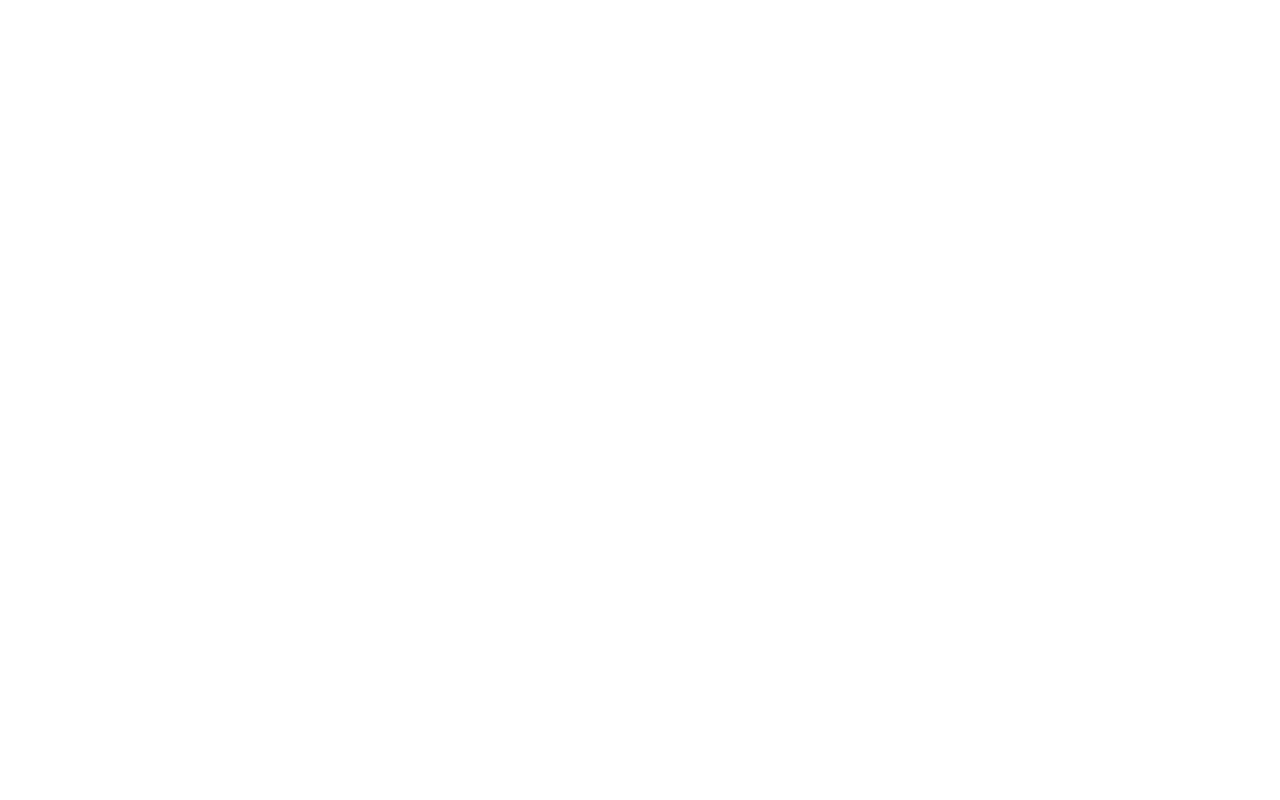
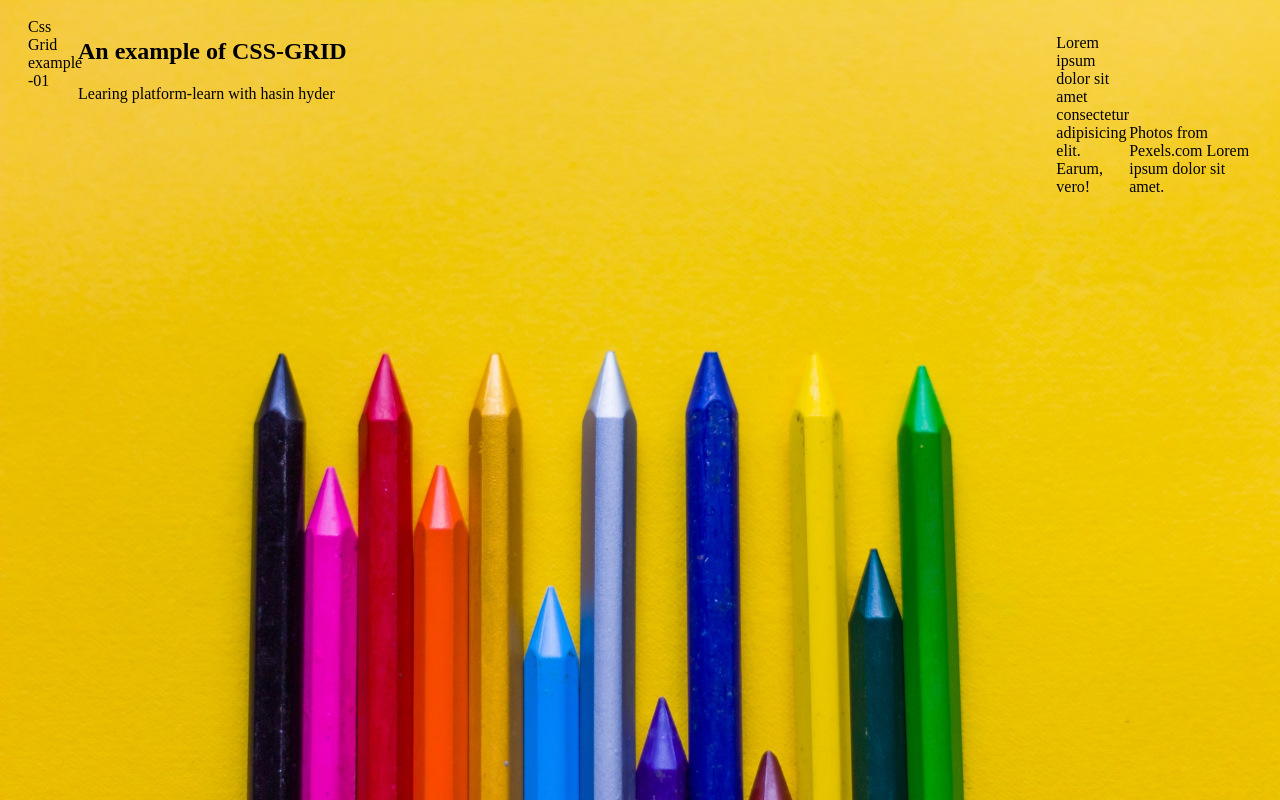
Before and after one commit to MohiuddinRabby/css-grid-flex, a plain HTML site: page grid-3/index.html in a window 1280 px wide. Drawn offline with Linux system fonts and the light colour scheme.

Commit message:
grid-2-basics-lwhh partial doen

```diff
--- a/grid-3/index.html
+++ b/grid-3/index.html
@@ -1,11 +1,28 @@
 <!DOCTYPE html>
 <html lang="en">
-<head>
-    <meta charset="UTF-8">
-    <meta name="viewport" content="width=device-width, initial-scale=1.0">
+  <head>
+    <meta charset="UTF-8" />
+    <meta name="viewport" content="width=device-width, initial-scale=1.0" />
+    <link rel="stylesheet" href="style.css" />
     <title>grid-lwhh</title>
-</head>
-<body>
-
-</body>
+  </head>
+  <body>
+    <main>
+      <header>
+          Css Grid example -01
+      </header>
+      <section class="header-section">
+        <h1>An example of CSS-GRID</h1>
+        <p>Learing platform-learn with hasin hyder</p>
+      </section>
+      <footer>
+        <p class="left">
+          Lorem ipsum dolor sit amet consectetur adipisicing elit. Earum, vero!
+        </p>
+        <p class="right">
+          Photos from Pexels.com Lorem ipsum dolor sit amet.
+        </p>
+      </footer>
+    </main>
+  </body>
 </html>
--- /dev/null
+++ b/grid-3/style.css
@@ -0,0 +1,20 @@
+body{
+    background-image: url('./bg.jpg');
+    background-size: cover;
+    padding: 10px 20px;
+    margin: 8px;
+}
+section header-section{
+    text-align: center;
+    padding-top: 90px;
+}
+main{
+    display: grid;
+    grid-template-columns: 50px 5fr 1fr;
+    height: calc(100vh-20px);
+}
+main footer{
+    display: grid;
+    grid-template-columns: 1fr 3fr;
+    align-items: flex-end;
+}
```
Also changed, not shown: grid-3/bg.jpg (added).
